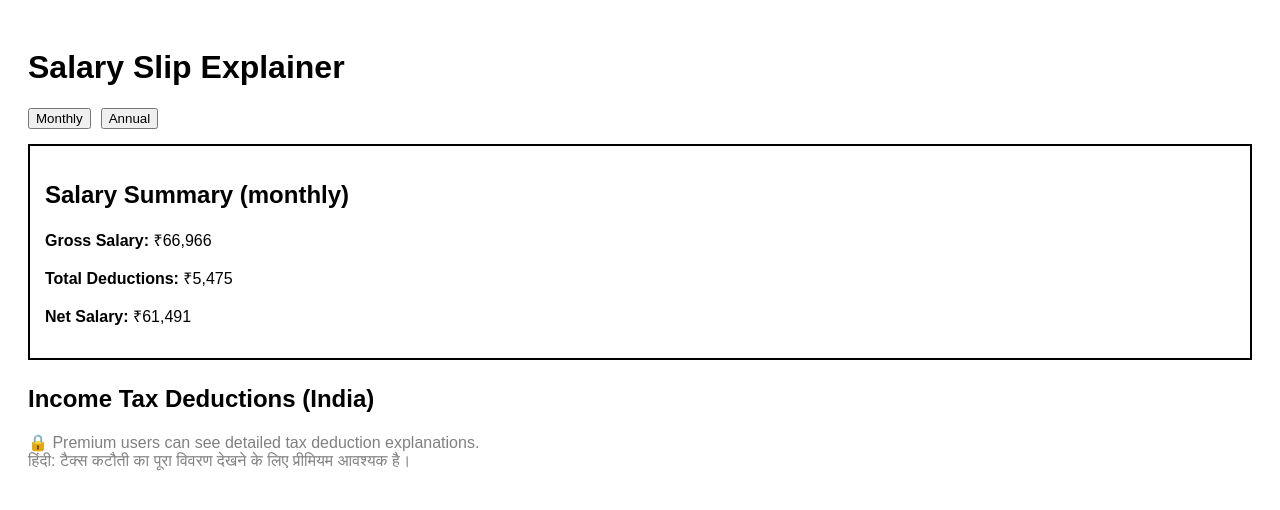
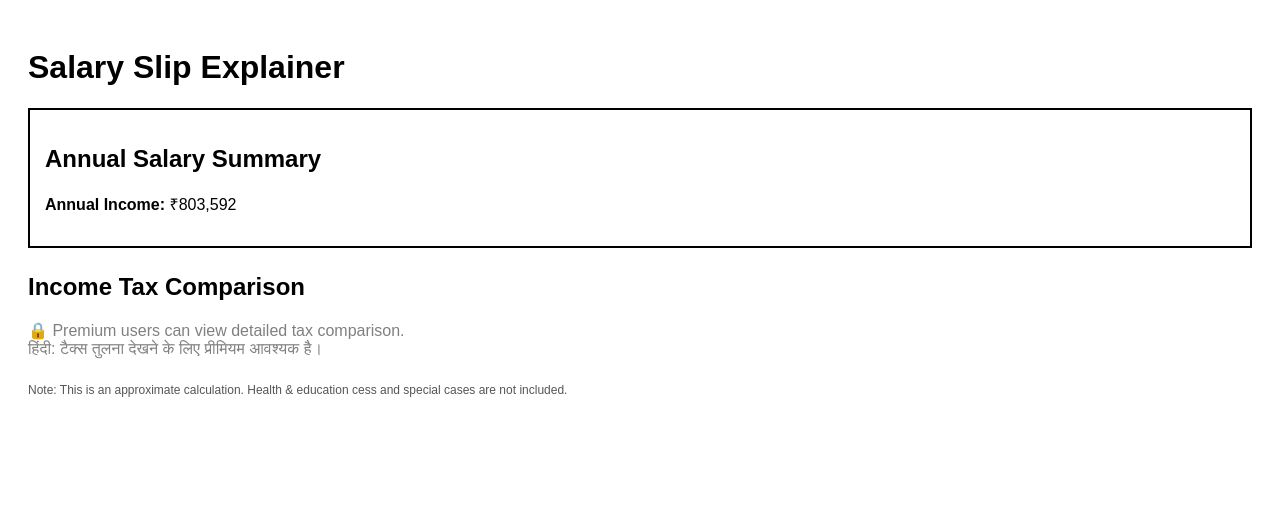
Before and after one commit to salarysamjho/salary-slip-explainer-v1, a Next.js app: page / in a window 1280 px wide. Shown: the top 510 px of the page. Built offline with nearby package versions, Linux system fonts and the light colour scheme.

Commit message:
Update page.tsx

```diff
--- a/app/page.tsx
+++ b/app/page.tsx
@@ -6,7 +6,7 @@ export default function HomePage() {
   // ===== PREMIUM FLAG =====
   const isPremiumUser = false;
 
-  const [viewMode, setViewMode] = useState<"monthly" | "annual">("monthly");
+  const [viewMode, setViewMode] = useState<"monthly" | "annual">("annual");
 
   // ===== CORE VALUES =====
   const basicPay = 35400;
@@ -20,100 +20,121 @@ export default function HomePage() {
     { title: "Transport Allowance", amount: 3600 },
   ];
 
-  const deductions = [
-    { title: "NPS Contribution", amount: Math.round((basicPay + daAmount) * 0.10) },
-    { title: "Professional Tax", amount: 200 },
-  ];
+  // ===== CALCULATIONS =====
+  const annualIncome =
+    earnings.reduce((sum, e) => sum + e.amount, 0) * 12;
 
-  // ===== CALCULATIONS =====
-  const multiplier = viewMode === "monthly" ? 1 : 12;
+  // ===== STEP 21: OLD REGIME TAX =====
+  const standardDeduction = 50000;
+  const deduction80C = 150000;
+  const deduction80CCD = 50000;
 
-  const grossSalary =
-    earnings.reduce((sum, e) => sum + e.amount, 0) * multiplier;
+  const oldRegimeTaxableIncome = Math.max(
+    annualIncome - standardDeduction - deduction80C - deduction80CCD,
+    0
+  );
 
-  const totalDeductions =
-    deductions.reduce((sum, d) => sum + d.amount, 0) * multiplier;
+  const calculateOldTax = (income: number) => {
+    let tax = 0;
+    if (income > 1000000) {
+      tax += (income - 1000000) * 0.30;
+      income = 1000000;
+    }
+    if (income > 500000) {
+      tax += (income - 500000) * 0.20;
+      income = 500000;
+    }
+    if (income > 250000) {
+      tax += (income - 250000) * 0.05;
+    }
+    return Math.round(tax);
+  };
 
-  const netSalary = grossSalary - totalDeductions;
+  const oldTax = calculateOldTax(oldRegimeTaxableIncome);
 
-  // ===== STEP 20: TAX DEDUCTIONS DATA =====
-  const taxDeductions = [
-    {
-      section: "Standard Deduction",
-      limit: "₹50,000 per year",
-      en:
-        "Standard deduction is a flat deduction available to salaried employees without any investment proof.",
-      hi:
-        "स्टैंडर्ड डिडक्शन वेतनभोगी कर्मचारियों को बिना किसी निवेश प्रमाण के मिलने वाली सीधी छूट है।",
-    },
-    {
-      section: "Section 80C",
-      limit: "Up to ₹1,50,000 per year",
-      en:
-        "Section 80C allows deduction for investments like PF, PPF, LIC, ELSS, NSC, and tuition fees.",
-      hi:
-        "धारा 80C के अंतर्गत PF, PPF, LIC, ELSS, NSC और बच्चों की ट्यूशन फीस पर टैक्स छूट मिलती है।",
-    },
-    {
-      section: "Section 80CCD (NPS)",
-      limit: "₹50,000 (80CCD(1B))",
-      en:
-        "Additional tax benefit is available for NPS contributions over and above Section 80C.",
-      hi:
-        "एनपीएस में निवेश पर धारा 80C से अतिरिक्त ₹50,000 तक की टैक्स छूट मिलती है।",
-    },
-  ];
+  // ===== STEP 21: NEW REGIME TAX =====
+  const calculateNewTax = (income: number) => {
+    let tax = 0;
+
+    if (income > 1500000) {
+      tax += (income - 1500000) * 0.30;
+      income = 1500000;
+    }
+    if (income > 1200000) {
+      tax += (income - 1200000) * 0.20;
+      income = 1200000;
+    }
+    if (income > 900000) {
+      tax += (income - 900000) * 0.15;
+      income = 900000;
+    }
+    if (income > 600000) {
+      tax += (income - 600000) * 0.10;
+      income = 600000;
+    }
+    if (income > 300000) {
+      tax += (income - 300000) * 0.05;
+    }
+
+    return Math.round(tax);
+  };
+
+  const newTax = calculateNewTax(annualIncome);
+
+  const betterRegime =
+    oldTax < newTax ? "Old Regime" : "New Regime";
 
   return (
     <main style={{ padding: "20px", fontFamily: "Arial, sans-serif" }}>
       <h1>Salary Slip Explainer</h1>
 
-      {/* VIEW MODE */}
-      <div style={{ marginBottom: "15px" }}>
-        <button onClick={() => setViewMode("monthly")}>Monthly</button>
-        <button
-          onClick={() => setViewMode("annual")}
-          style={{ marginLeft: "10px" }}
-        >
-          Annual
-        </button>
+      {/* SUMMARY */}
+      <div style={{ border: "2px solid #000", padding: "15px", marginBottom: "25px" }}>
+        <h2>Annual Salary Summary</h2>
+        <p><b>Annual Income:</b> ₹{annualIncome.toLocaleString()}</p>
       </div>
 
-      {/* SUMMARY */}
-      <div style={{ border: "2px solid #000", padding: "15px", marginBottom: "25px" }}>
-        <h2>Salary Summary ({viewMode})</h2>
-        <p><b>Gross Salary:</b> ₹{grossSalary.toLocaleString()}</p>
-        <p><b>Total Deductions:</b> ₹{totalDeductions.toLocaleString()}</p>
-        <p><b>Net Salary:</b> ₹{netSalary.toLocaleString()}</p>
-      </div>
-
-      {/* STEP 20: TAX DEDUCTIONS */}
-      <h2>Income Tax Deductions (India)</h2>
+      {/* STEP 21: TAX COMPARISON */}
+      <h2>Income Tax Comparison</h2>
 
       {!isPremiumUser ? (
         <p style={{ color: "gray" }}>
-          🔒 Premium users can see detailed tax deduction explanations.
+          🔒 Premium users can view detailed tax comparison.
           <br />
-          हिंदी: टैक्स कटौती का पूरा विवरण देखने के लिए प्रीमियम आवश्यक है।
+          हिंदी: टैक्स तुलना देखने के लिए प्रीमियम आवश्यक है।
         </p>
       ) : (
-        taxDeductions.map((t, i) => (
-          <div
-            key={i}
-            style={{
-              border: "1px solid #ddd",
-              padding: "12px",
-              marginBottom: "12px",
-            }}
-          >
-            <b>{t.section}</b>
-            <br />
-            <b>Limit:</b> {t.limit}
-            <p>{t.en}</p>
-            <p>{t.hi}</p>
+        <>
+          <div style={{ border: "1px solid #ddd", padding: "12px", marginBottom: "12px" }}>
+            <b>Old Regime</b>
+            <p>Taxable Income: ₹{oldRegimeTaxableIncome.toLocaleString()}</p>
+            <p>Estimated Tax: ₹{oldTax.toLocaleString()}</p>
           </div>
-        ))
+
+          <div style={{ border: "1px solid #ddd", padding: "12px", marginBottom: "12px" }}>
+            <b>New Regime</b>
+            <p>Taxable Income: ₹{annualIncome.toLocaleString()}</p>
+            <p>Estimated Tax: ₹{newTax.toLocaleString()}</p>
+          </div>
+
+          <div style={{ border: "2px solid green", padding: "12px" }}>
+            <b>Better Option:</b> {betterRegime}
+            <p>
+              English: Based on your income and deductions, the{" "}
+              <b>{betterRegime}</b> results in lower tax.
+            </p>
+            <p>
+              हिंदी: आपकी आय और कटौतियों के आधार पर{" "}
+              <b>{betterRegime}</b> टैक्स के लिए बेहतर है।
+            </p>
+          </div>
+        </>
       )}
+
+      <p style={{ fontSize: "12px", marginTop: "25px", color: "#555" }}>
+        Note: This is an approximate calculation. Health & education cess
+        and special cases are not included.
+      </p>
     </main>
   );
 }
```
